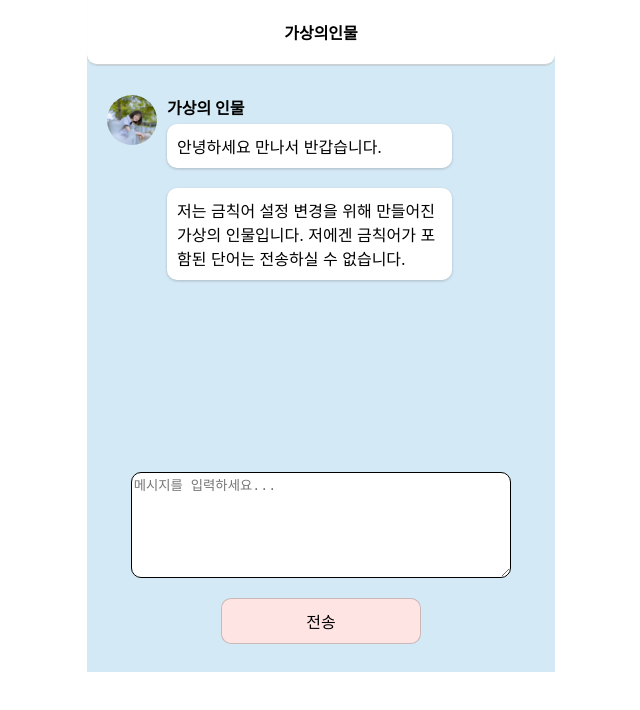
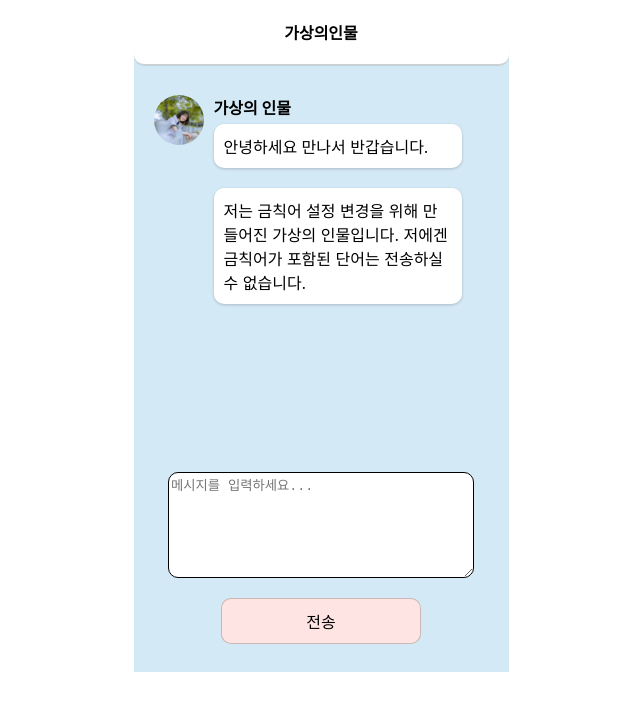
Before and after one commit to hyein07100/wordfilter, a React (Create React App) app: page / in a window 1280 px wide. Shown: the top 710 px of the page, without its empty margins (319-959 px from the left). Built offline with nearby package versions, Linux system fonts and the light colour scheme.

Commit message:
style 수정

```diff
--- a/src/style.js
+++ b/src/style.js
@@ -2,7 +2,7 @@ import styled from 'styled-components';
 const S = {};
 
 S.Container = styled.div`
-    width: 468px;
+    width: 375px;
     min-height: 42rem;
     max-height: 80vh;
     background-color: #D3E9F5;
@@ -46,7 +46,7 @@ S.MessageBubble = styled.div`
     background-color: #ffffff;
     border-radius: 10px;
     padding: 10px;
-    max-width: 70%;
+    max-width: 80%;
     box-shadow: 0 1px 3px rgba(0, 0, 0, 0.2);
     margin-bottom: 20px;
 `;
```
